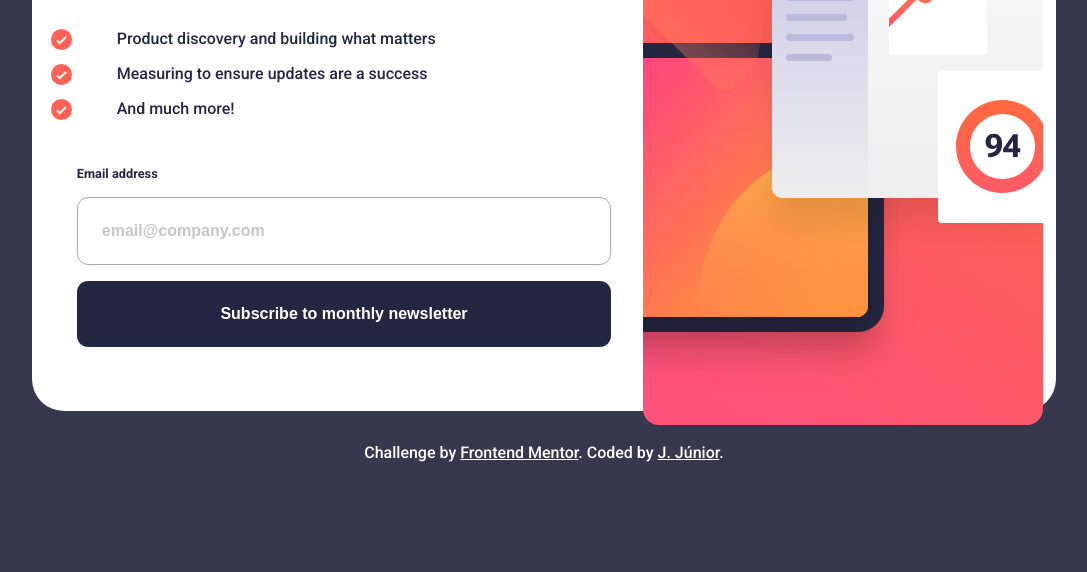
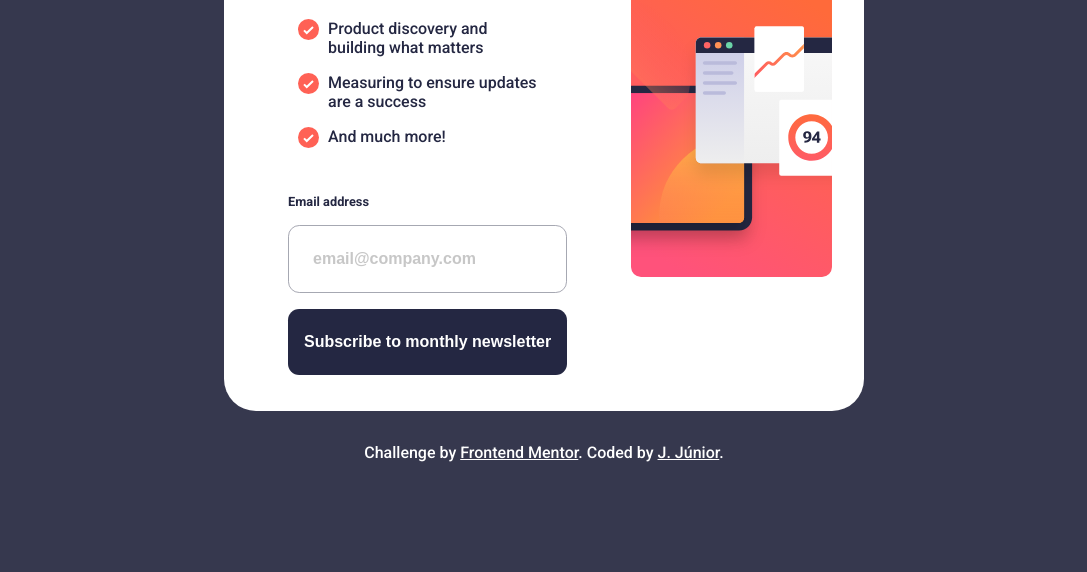
Before and after one commit to jjuniorbrasil/vessel, a plain HTML site: page Frontend Mentor/newsletter-sign-up-with-success-message-main/index.html in a window 1280 px wide. Shown: the part 228-800 px from the top of the page, without its empty margins (96-1183 px from the left). Drawn offline with Linux system fonts and the light colour scheme.

Commit message:
Component width changes

```diff
--- a/Frontend Mentor/newsletter-sign-up-with-success-message-main/style.css
+++ b/Frontend Mentor/newsletter-sign-up-with-success-message-main/style.css
@@ -218,13 +218,27 @@ main form input[type=button], .sucess-message button {
     main {
         flex-direction: row;
         min-height: 40vh;
-        min-width: 80vw;
+        min-width: 20vw;
         align-items: center;
-        padding: 1%;
+        padding: 2em;
+        column-gap: 2em;
+    }
+
+    main .signup {
+        margin: 5em 2em;
+        justify-content: center;
+        padding: 0;
     }
 
     main picture {
+        flex-shrink: 1;
         order: 2;
+    }
+
+    main picture img {
+        border-radius: 10px;
+        width: 100%;
+        object-fit:cover;
     }
 
     .sucess-message {
```
